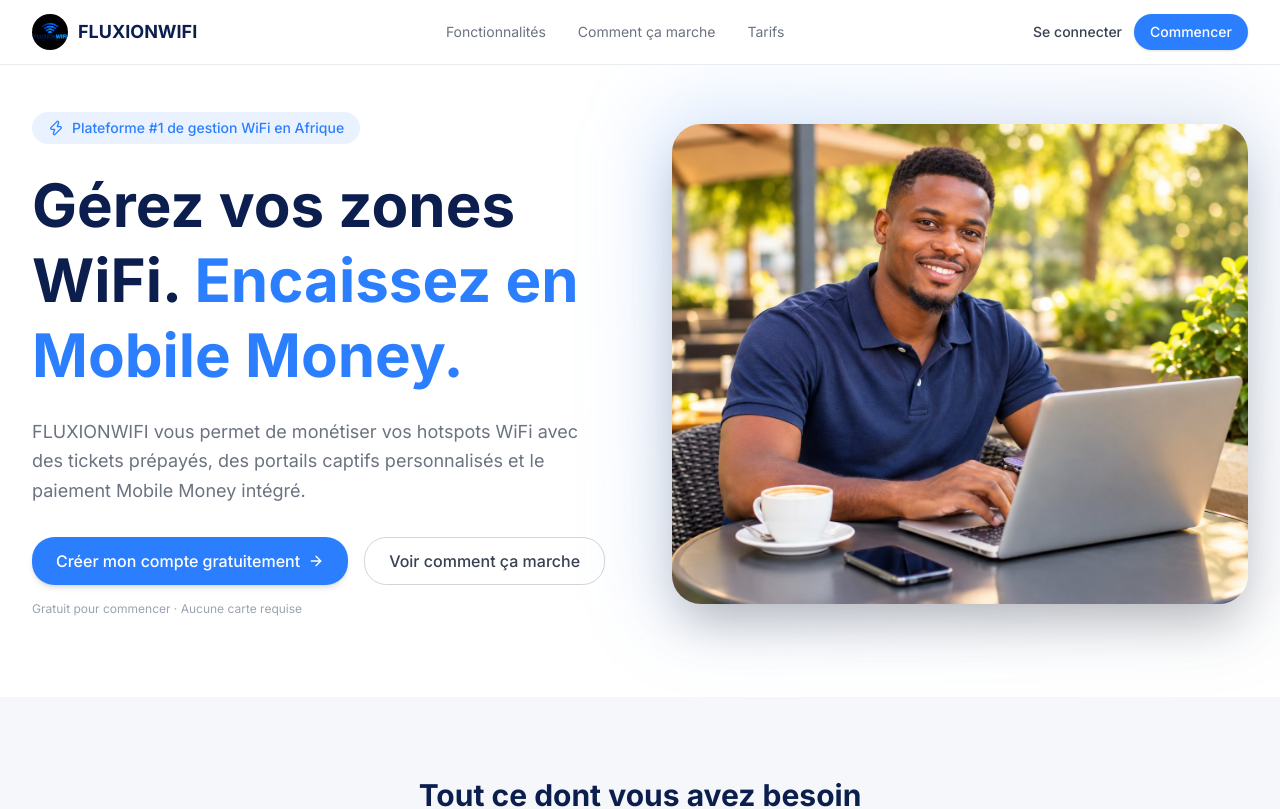
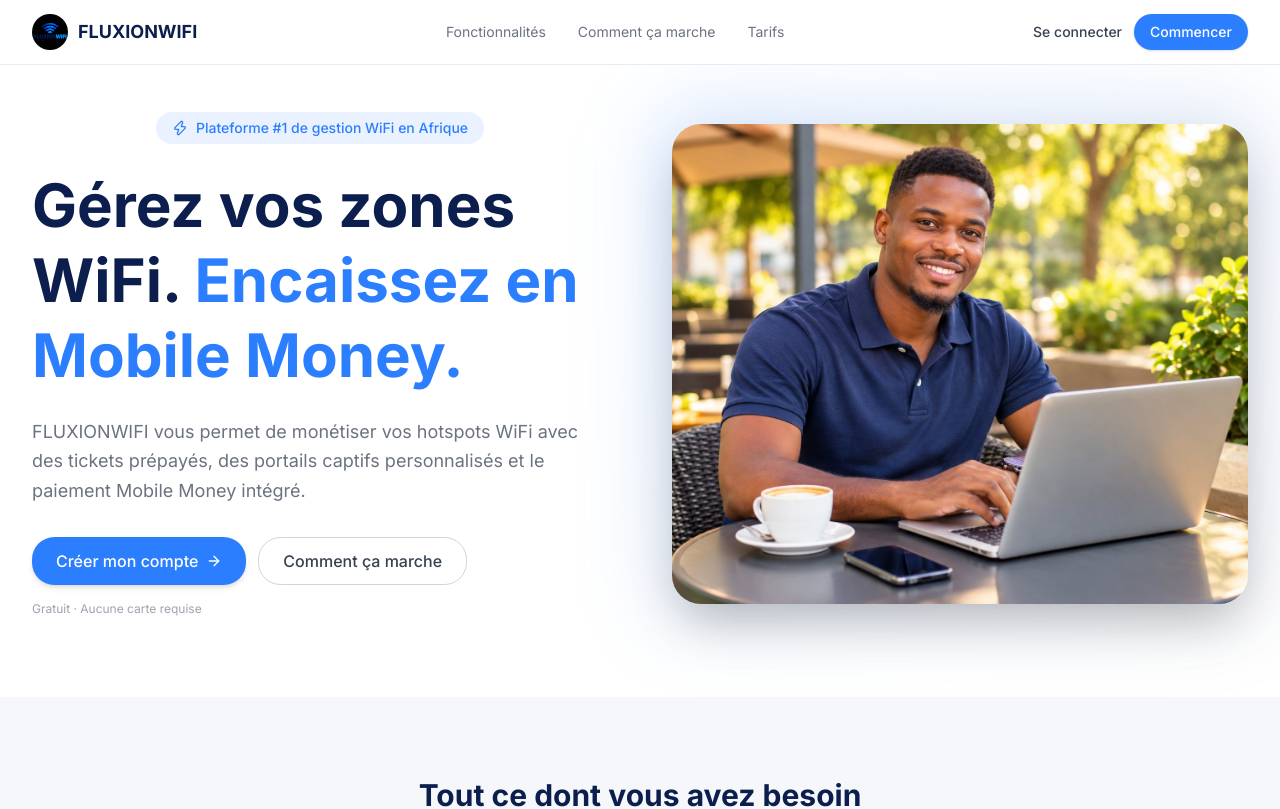
Before and after one commit to Tsukuyomi260/fluxionwifi, a Next.js app: page / in a window 1280 px wide. Shown: the top 809 px of the page. Built offline with nearby package versions, Linux system fonts and the light colour scheme.

Commit message:
badge centrer

```diff
--- a/src/app/(marketing)/page.tsx
+++ b/src/app/(marketing)/page.tsx
@@ -128,9 +128,11 @@
             {/* Text */}
             <div className="flex-1 text-center lg:text-left">
               <ScrollReveal delay={0.1} distance={20}>
-                <div className="inline-flex items-center gap-2 rounded-full bg-[#EBF2FF] px-4 py-1.5 text-sm font-medium text-[#2B7FFF] mb-6">
-                  <Zap className="h-4 w-4" />
-                  Plateforme #1 de gestion WiFi en Afrique
+                <div className="flex justify-center mb-6">
+                  <div className="inline-flex items-center gap-2 rounded-full bg-[#EBF2FF] px-4 py-1.5 text-sm font-medium text-[#2B7FFF]">
+                    <Zap className="h-4 w-4" />
+                    Plateforme #1 de gestion WiFi en Afrique
+                  </div>
                 </div>
               </ScrollReveal>
               <ScrollReveal delay={0.2} distance={25}>
@@ -146,16 +148,16 @@
                 </p>
               </ScrollReveal>
               <ScrollReveal delay={0.5}>
-                <div className="mt-8 flex flex-col sm:flex-row items-center lg:items-start justify-center lg:justify-start gap-4">
-                  <Link href="/register" className="inline-flex h-12 items-center gap-2 rounded-xl bg-[#2B7FFF] px-6 text-base font-medium text-white hover:bg-[#1A6BE6] transition-colors shadow-md">
-                    Créer mon compte gratuitement
+                <div className="mt-8 flex flex-col sm:flex-row items-center justify-center lg:justify-start gap-3">
+                  <Link href="/register" className="inline-flex h-11 sm:h-12 items-center justify-center gap-2 rounded-xl bg-[#2B7FFF] px-5 sm:px-6 text-sm sm:text-base font-medium text-white hover:bg-[#1A6BE6] transition-colors shadow-md w-full sm:w-auto">
+                    Créer mon compte
                     <ArrowRight className="h-4 w-4" />
                   </Link>
-                  <a href="#how-it-works" className="inline-flex h-12 items-center gap-2 rounded-xl border border-[#D1D5DB] px-6 text-base font-medium text-[#374151] hover:bg-[#F5F7FA] transition-colors">
-                    Voir comment ça marche
+                  <a href="#how-it-works" className="inline-flex h-11 sm:h-12 items-center justify-center gap-2 rounded-xl border border-[#D1D5DB] px-5 sm:px-6 text-sm sm:text-base font-medium text-[#374151] hover:bg-[#F5F7FA] transition-colors w-full sm:w-auto">
+                    Comment ça marche
                   </a>
                 </div>
-                <p className="mt-4 text-xs text-[#9CA3AF]">Gratuit pour commencer · Aucune carte requise</p>
+                <p className="mt-4 text-xs text-[#9CA3AF] text-center lg:text-left">Gratuit · Aucune carte requise</p>
               </ScrollReveal>
             </div>
 
```
